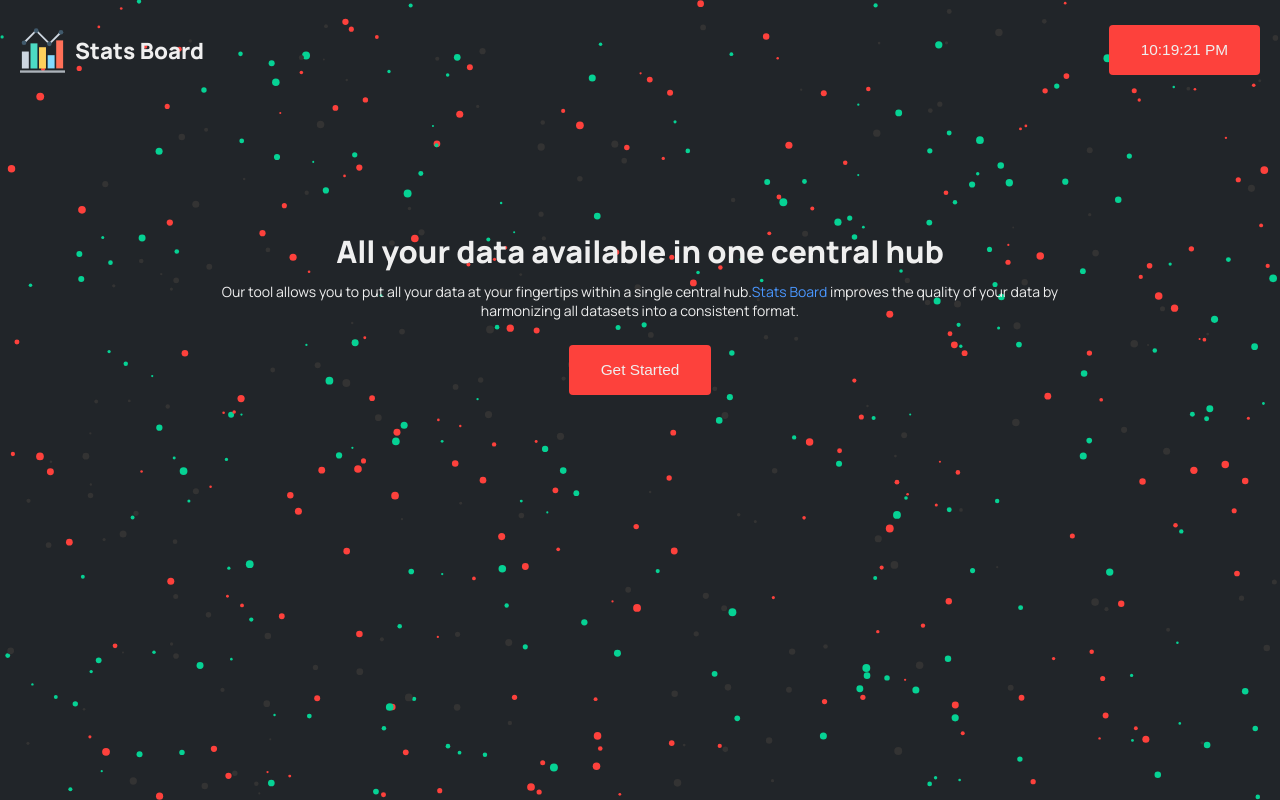
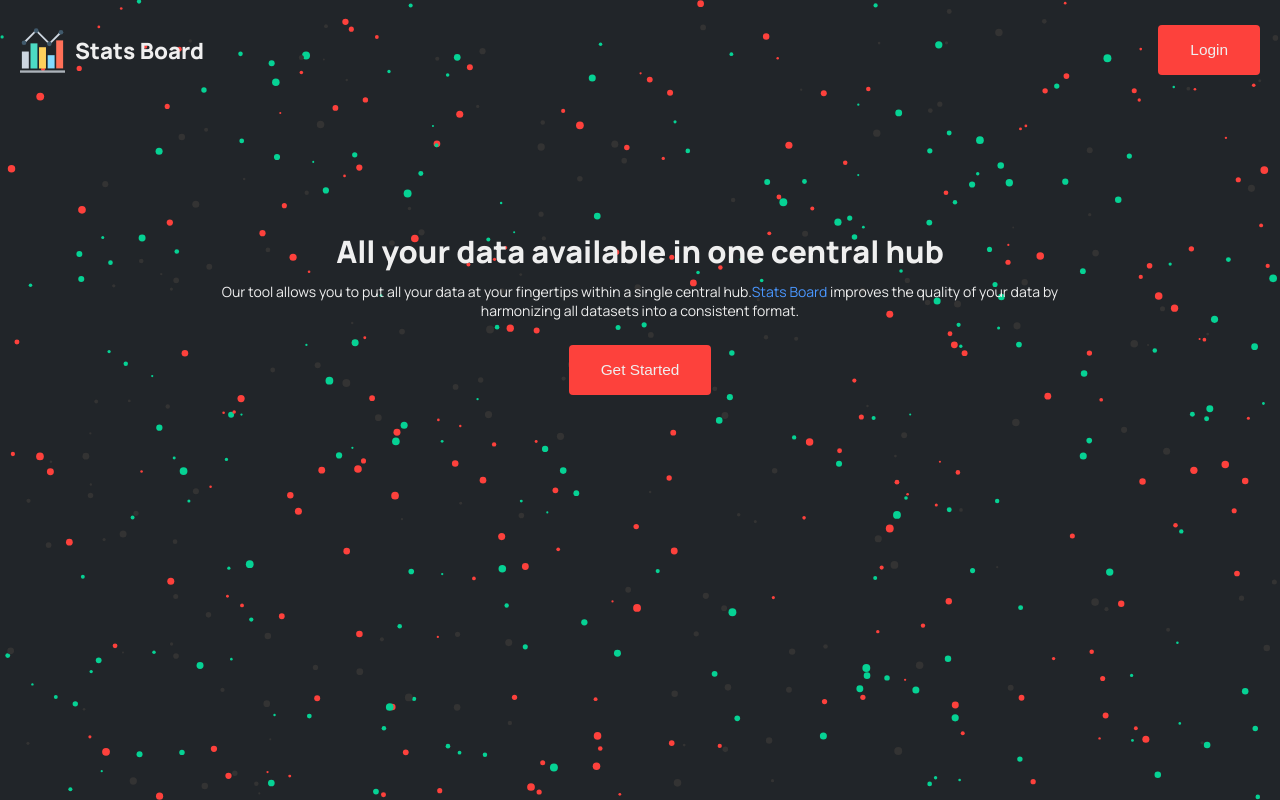
Before and after one commit to ashujainvi/stats-board, a React (Create React App) app: page / in a window 1280 px wide. Built offline with nearby package versions, Linux system fonts and the light colour scheme.

Commit message:
Completed site navigation.

```diff
--- a/src/assets/style/_base.scss
+++ b/src/assets/style/_base.scss
@@ -86,11 +86,13 @@ button {
 .button {
     padding: 1rem 2rem;
     color: $color-neutral-e;
-    transition: all 0.2s ease;
+    transition: all 0.1s ease;
     border-radius: 4px;
 
     &:hover {
         cursor: pointer;
+        transform: translateY(-2px);
+        box-shadow: $box-shadow-primary;
     }
 }
 
--- a/src/assets/style/_variables.scss
+++ b/src/assets/style/_variables.scss
@@ -23,3 +23,6 @@ $font-family-code: source-code-pro, Menlo, Monaco, Consolas, 'Courier New';
 
 // WEBSITE BOX CONTENTS
 $container-max-width: 1100px;
+
+//WEBSITE BOX SHADOW
+$box-shadow-primary: 0 20px 30px -10px rgba(5, 5, 5, 0.7);
--- a/src/components/LoginButton/LoginButton.js
+++ b/src/components/LoginButton/LoginButton.js
@@ -1,28 +1,10 @@
 import React from 'react';
 
 class LoginButton extends React.Component {
-    constructor(props) {
-        super(props);
-        this.state = {date: new Date()};
-    }
 
-    componentDidMount() {
-        this.timerID = setInterval(
-            () => this.tick(),
-            1000
-          );
-    }
-
-    componentWillUnmount() {
-        clearInterval(this.timerID);
-    }
-
-    tick() {
-        this.setState({ date: new Date()});
-    }
     render() {
         return (
-            <button className="button button-primary">{this.state.date.toLocaleTimeString()}</button>
+            <button className="button button-primary">Login</button>
         )
     }
 }
```
